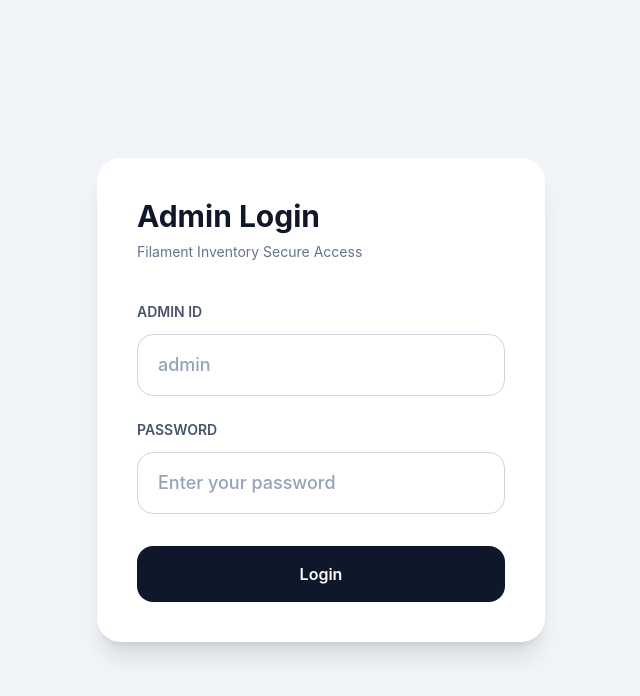
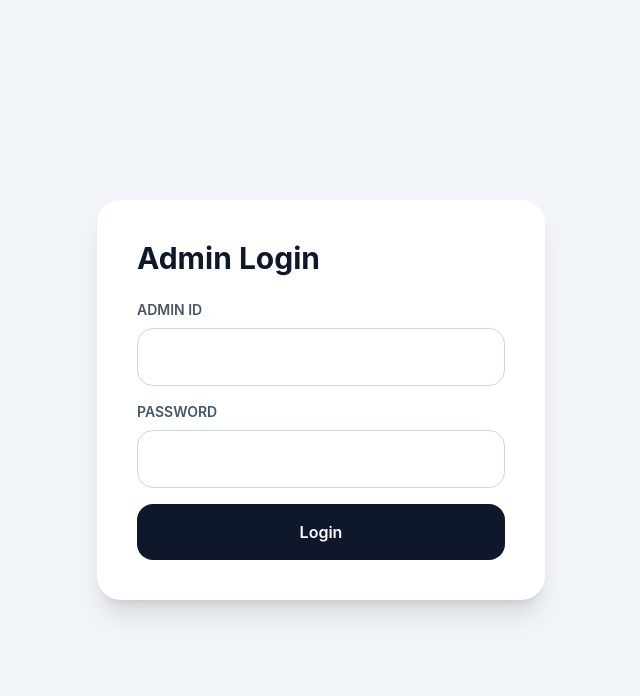
Before and after one commit to moulyajagarlamudi/Filament_Inventory_Dashboard, a React (Vite) app: page /admin/login in a window 1280 px wide. Shown: the top 696 px of the page, without its empty margins (319-959 px from the left). Built offline with nearby package versions, Linux system fonts and the light colour scheme; the HTML template or start-up script is replaced by a standard one.

Commit message:
jwt install

```diff
--- a/src/App.jsx
+++ b/src/App.jsx
@@ -9,6 +9,7 @@ export default function App() {
     <BrowserRouter>
       <Routes>
         <Route path="/" element={<Viewer />} />
+        <Route path="/admin" element={<Navigate to="/admin/dashboard" replace />} />
         <Route path="/admin/login" element={<AdminLogin />} />
         <Route path="/admin/dashboard" element={<AdminDashboard />} />
         <Route path="*" element={<Navigate to="/" replace />} />
--- a/src/pages/AdminLogin.jsx
+++ b/src/pages/AdminLogin.jsx
@@ -5,10 +5,12 @@ export default function AdminLogin() {
   const navigate = useNavigate();
 
   const [adminId, setAdminId] = useState("");
+  const [password, setPassword] = useState("");
+  const [error, setError] = useState("");
 
-  const [password, setPassword] = useState("");
+  const handleLogin = async (e) => {
+    e.preventDefault();
 
-  const handleLogin = async () => {
     try {
       const response = await fetch(
         "https://filament-backend.onrender.com/api/auth/login",
@@ -21,13 +23,13 @@ export default function AdminLogin() {
             adminId,
             password,
           }),
-        }
+        },
       );
 
       const data = await response.json();
 
       if (!response.ok) {
-        alert(data.error);
+        setError(data.error || "Login failed");
         return;
       }
 
@@ -35,27 +37,20 @@ export default function AdminLogin() {
 
       navigate("/admin");
     } catch (err) {
-      console.log(err);
+      setError("Server error");
     }
   };
 
   return (
     <div className="flex min-h-screen items-center justify-center bg-slate-100 px-4 py-6">
-      <div className="w-full max-w-md rounded-3xl bg-white p-10 shadow-xl">
-        <div className="mb-10 space-y-4">
-          <div>
+      <form onSubmit={handleLogin} className="w-full max-w-md rounded-3xl bg-white p-10 shadow-xl">
+        <div className="mb-6">
           <h1 className="text-3xl font-bold text-slate-900">Admin Login</h1>
-            <p className="mt-2 text-sm text-slate-500">
-              Filament Inventory Secure Access
-            </p>
-          </div>
         </div>
 
-        <div className="space-y-6">
+        <div className="space-y-4">
           <div>
-            <label className="mb-3 block text-sm font-semibold text-slate-600">
-              ADMIN ID
-            </label>
+            <label className="mb-2 block text-sm font-semibold text-slate-600">ADMIN ID</label>
             <input
               type="text"
               value={adminId}
@@ -68,22 +63,14 @@ export default function AdminLogin() {
                 bg-white
                 px-5
                 py-4
-                text-lg
-                font-medium
                 text-black
-                caret-black
                 outline-none
-                placeholder:text-slate-400
-                focus:border-slate-900
               "
-              placeholder="admin"
             />
           </div>
 
           <div>
-            <label className="mb-3 block text-sm font-semibold text-slate-600">
-              PASSWORD
-            </label>
+            <label className="mb-2 block text-sm font-semibold text-slate-600">PASSWORD</label>
             <input
               type="password"
               value={password}
@@ -96,26 +83,24 @@ export default function AdminLogin() {
                 bg-white
                 px-5
                 py-4
-                text-lg
-                font-medium
                 text-black
-                caret-black
                 outline-none
-                placeholder:text-slate-400
-                focus:border-slate-900
               "
-              placeholder="Enter your password"
             />
           </div>
-        </div>
+
+          {error && (
+            <div className="text-center text-sm text-red-600">{error}</div>
+          )}
 
           <button
-          onClick={handleLogin}
-          className="mt-8 w-full rounded-2xl bg-slate-900 px-6 py-4 text-base font-semibold text-white transition-all duration-300 hover:bg-slate-700"
+            type="submit"
+            className="mt-4 w-full rounded-2xl bg-slate-900 px-6 py-4 text-base font-semibold text-white transition-all duration-300 hover:bg-slate-700"
           >
             Login
           </button>
         </div>
+      </form>
     </div>
   );
 }
```
Lines whose indentation alone changed are shown as unchanged.
